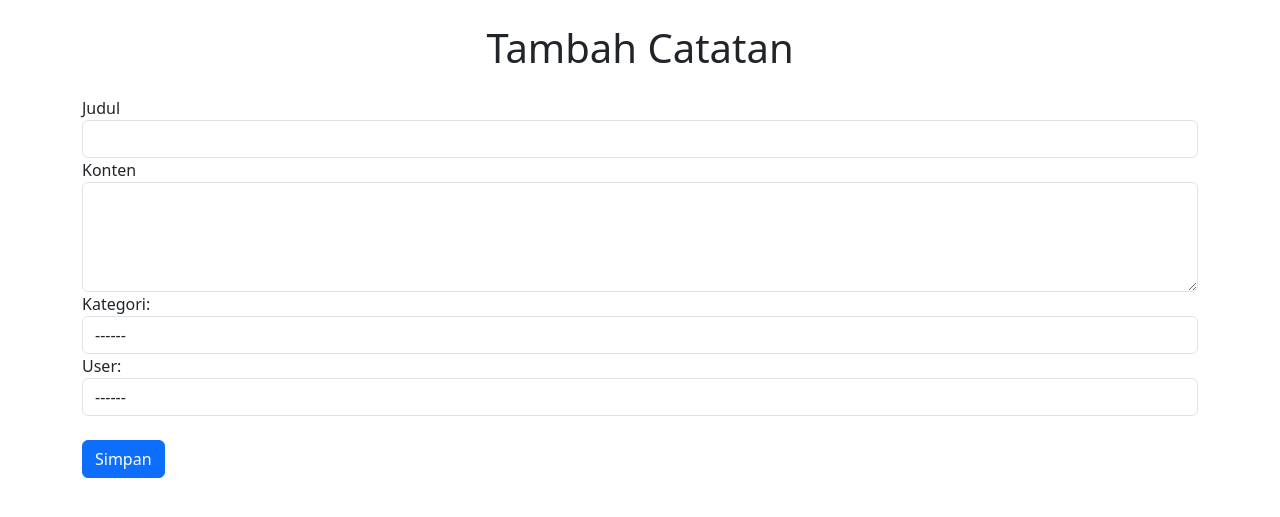
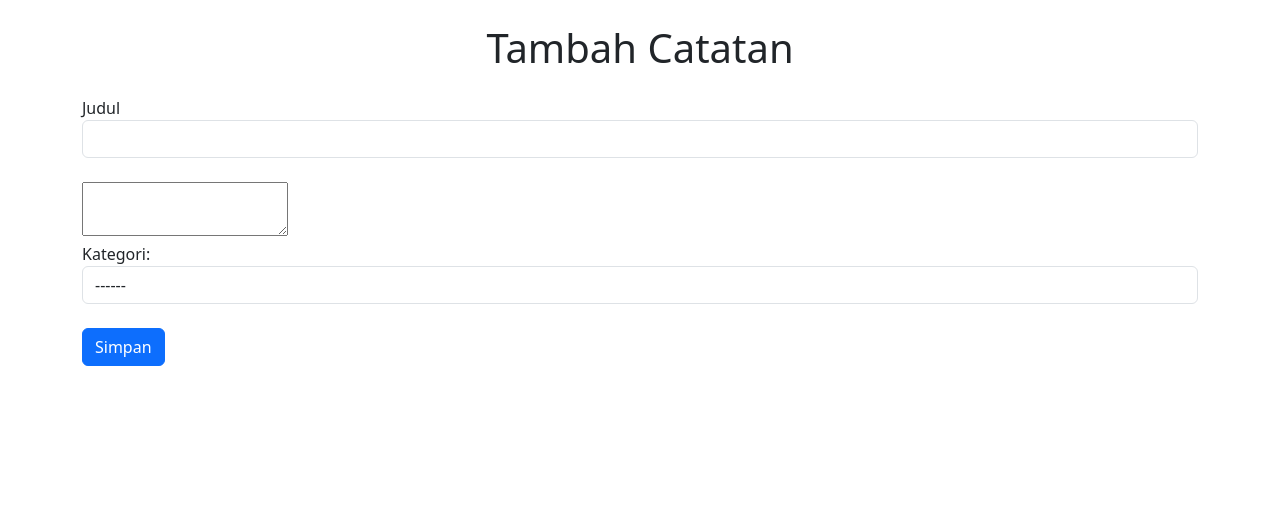
Before and after one commit to aexionn/firstproject, a CodeIgniter 4 app: template app/Views/AddNote.php in a window 1280 px wide. Shown: the part 56-573 px from the top of the page. Run offline with PHP 8.4 and a stand-in for CodeIgniter, Linux system fonts and the light colour scheme; the template is opened without the code that fills it: most values are stand-ins (such as "Sample title", 1, 10 or a date in 2020); data that the repository does not hold is empty; some libraries are stand-ins or nearby versions.

Commit message:
modified:   app/Controllers/NoteContr.php 	modified:   app/Models/NoteModel.php 	modified:   app/Models/UserModel.php 	modified:   app/Views/AddNote.php 	modified:   app/Views/Dashboard.php 	modified:   app/Views/EditNote.php 	modified:   app/Views/UserProfile.php

```diff
--- a/app/Models/NoteModel.php
+++ b/app/Models/NoteModel.php
@@ -12,8 +12,6 @@
     public function getData($id)
     {
         return $this->db->table('diary')
-        ->select('*')
-        ->from('diary as d')
         ->join("kategori as k", "k.id_kategori = d.id_kategori", "inner")
         ->join("user as u", "u.id_user = d.id_user", "inner")
         ->where('d.id_user', $id)->get();
--- a/app/Views/AddNote.php
+++ b/app/Views/AddNote.php
@@ -1,8 +1,13 @@
 <!DOCTYPE html>
-<html>
+<html lang="en">
 <head>
+    <meta charset="UTF-8">
     <title>Tambah Catatan</title>
-    <link href="https://cdn.jsdelivr.net/npm/bootstrap@5.3.0/dist/css/bootstrap.css" rel="stylesheet" type="text/css">
+    <script type="text/javascript" src="https://code.jquery.com/jquery-3.6.0.min.js"></script>
+    <link href="https://cdn.jsdelivr.net/npm/bootstrap@5.3.1/dist/css/bootstrap.min.css" rel="stylesheet" integrity="sha384-4bw+/aepP/YC94hEpVNVgiZdgIC5+VKNBQNGCHeKRQN+PtmoHDEXuppvnDJzQIu9" crossorigin="anonymous">
+    <!-- include summernote css/js-->
+    <link href="<?= base_url() ?>vendor/summernote/summernote.css" rel="stylesheet">
+    <script src="<?= base_url() ?>vendor/summernote/summernote.js"></script>
 </head>
 <body>
     <nav class="navbar navbar-expand-lg navbar-dark bg-dark">
@@ -42,10 +47,17 @@
                 <label for="judul">Judul</label>
                 <input type="text" class="form-control" id="judul" name="title" required>
             </div>
-
-            <div class="form-group">
-                <label for="konten">Konten</label>
-                <textarea class="form-control" id="konten" name="content" rows="4" required></textarea>
+            <div class="form-group mt-4">
+                <textarea class="summernote"></textarea>
+                    <script>
+                        $(document).ready(function() {
+                            $('.summernote').summernote({
+                                tabsize: 2,
+                                height: 100,
+                                toolbar: true
+                            });
+                        });
+                    </script>
             </div>
             <div class="form-group">
                 <label for="kategori">Kategori:</label>
@@ -57,17 +69,12 @@
                 </select>
             </div>
             <div class="form-group">
-                <label for="id_user">User:</label>
-                <select class="form-control" id="id_user" name="id_user">
-                    <option>------</option>
-                <?php foreach ($data2 as $listNote) : ?>
-                    <option value="<?=$listNote['id_user']?>"><?=$listNote['nama']?></option>
-                <?php endforeach; ?>
-                </select>
+                <input type="hidden" name="id_user" value="<?= session()->get('id'); ?>">
             </div>
             <button type="submit" class="btn btn-primary mt-4">Simpan</button>
         </form>
     </div>
-    <script src="https://cdn.jsdelivr.net/npm/bootstrap@5.3.0/dist/js/bootstrap.js"></script>
+    <script src="https://cdn.jsdelivr.net/npm/@popperjs/core@2.11.8/dist/umd/popper.min.js" integrity="sha384-I7E8VVD/ismYTF4hNIPjVp/Zjvgyol6VFvRkX/vR+Vc4jQkC+hVqc2pM8ODewa9r" crossorigin="anonymous"></script>
+    <script src="https://cdn.jsdelivr.net/npm/bootstrap@5.3.1/dist/js/bootstrap.min.js" integrity="sha384-Rx+T1VzGupg4BHQYs2gCW9It+akI2MM/mndMCy36UVfodzcJcF0GGLxZIzObiEfa" crossorigin="anonymous"></script>
 </body>
 </html>
--- a/app/Views/UserProfile.php
+++ b/app/Views/UserProfile.php
@@ -44,7 +44,7 @@
                     <div class="card-body">
                         <h5 class="card-title"><?= $userData['nama']; ?></h5>
                         <p class="card-text"><?= $userData['email']; ?></p>
-                        <!-- <a href="edit_user.php?id=<?= $userData['id_user'];?>" class="btn btn-primary">Edit Profil</a> -->
+                        <a href="edit_user.php?id=<?= $userData['id_user'];?>" class="btn btn-primary">Edit Profil</a>
                     </div>
                 </div>
             </div>
```
Also changed, not shown: app/Controllers/NoteContr.php (+4 -6 lines), app/Models/UserModel.php (+0 -7 lines), app/Views/Dashboard.php (+1 -30 lines), app/Views/EditNote.php (+1 -7 lines).
